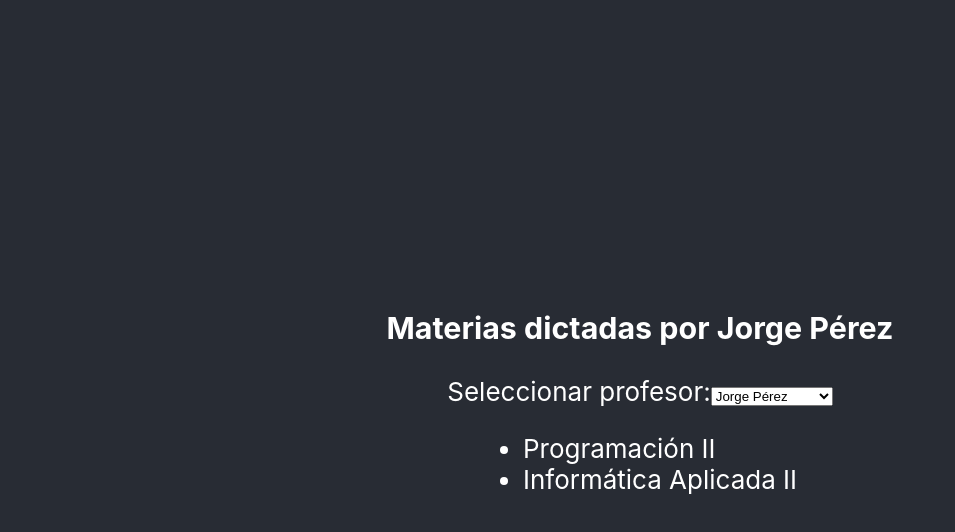
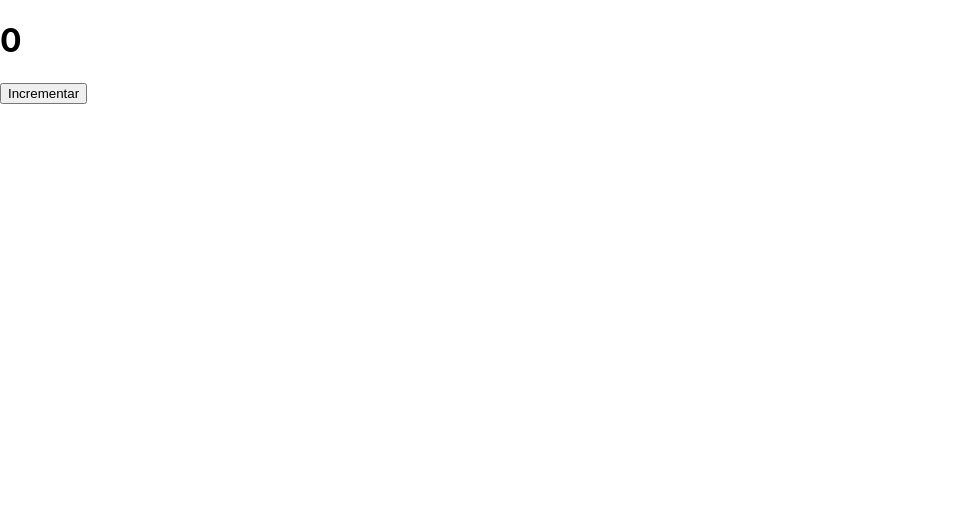
Before and after one commit to mateo-ulla/practico6, a React (Create React App) app in the folder my-app/: page / in a window 1280 px wide. Shown: the top 532 px of the page, without its empty margins (0-955 px from the left). Built offline with nearby package versions, Linux system fonts and the light colour scheme.

Commit message:
Ejercicio 1

```diff
--- a/my-app/src/App.js
+++ b/my-app/src/App.js
@@ -1,75 +1,16 @@
 import React, { useState } from "react";
 import "./App.css";
-import SubjectList from "./SubjectList.js";
-import TeacherSelect from "./TeacherSelect.js";
-
-const subjects = [
-  {
-    name: "Matemática",
-    teacher: "Luis Fernández",
-    marks: [8, 9, 7, 2],
-    year: 2022,
-    id: 0,
-  },
-  {
-    name: "Lengua",
-    teacher: "María Rodríguez",
-    marks: [9, 10, 8],
-    year: 2021,
-    id: 1,
-  },
-  {
-    name: "Programación II",
-    teacher: "Jorge Pérez",
-    marks: [10, 9, 10],
-    year: 2023,
-    id: 2,
-  },
-  {
-    name: "Física",
-    teacher: "Luis Fernández",
-    marks: [6, 8, 7, 9],
-    year: 2020,
-    id: 4,
-  },
-  {
-    name: "Informática Aplicada II",
-    teacher: "Jorge Pérez",
-    marks: [9, 8, 9],
-    year: 2024,
-    id: 5,
-  },
-  {
-    name: "Química",
-    teacher: "Elena Sánchez",
-    marks: [7, 2, 3, 6],
-    year: 2019,
-    id: 6,
-  },
-];
 
 function App() {
-  const [selectedTeacher, setSelectedTeacher] = useState("Jorge Pérez");
+  const [numero, setNumero] = useState(0);
 
-  const handleTeacherChange = (event) => {
-    setSelectedTeacher(event.target.value);
+  const incrementar = () => {
+    setNumero(numero + 1);
   };
-
-  const filteredSubjects = subjects.filter(
-    (subject) => subject.teacher === selectedTeacher
-  );
-
   return (
     <div>
-      <header className="App-header">
-        <h3>Materias dictadas por {selectedTeacher} </h3>
-        <TeacherSelect
-          selectedTeacher={selectedTeacher}
-          onChange={handleTeacherChange}
-          teachers={subjects.map((subject) => subject.teacher)}
-        />
-        <SubjectList list={filteredSubjects} />
-      </header>
+      <h1>{numero}</h1>
+      <button onClick={incrementar}>Incrementar</button>
     </div>
   );
 }
--- a/my-app/src/SubjectList.js
+++ /dev/null
@@ -1,12 +0,0 @@
-import React from "react";
-function SubjectList(props) {
-  const subjets = props.list;
-  return (
-    <ul>
-      {subjets.map((subject) => (
-        <li key={subject.id}>{subject.name}</li>
-      ))}
-    </ul>
-  );
-}
-export default SubjectList;
--- a/my-app/src/TeacherSelect.js
+++ /dev/null
@@ -1,16 +0,0 @@
-import React from "react";
-
-function TeacherSelect({ selectedTeacher, onChange, teachers }) {
-  return (
-    <label>
-      Seleccionar profesor:
-      <select value={selectedTeacher} onChange={onChange}>
-        {teachers.map((teacher) => (
-          <option value={teacher}>{teacher}</option>
-        ))}
-      </select>
-    </label>
-  );
-}
-
-export default TeacherSelect;
```
